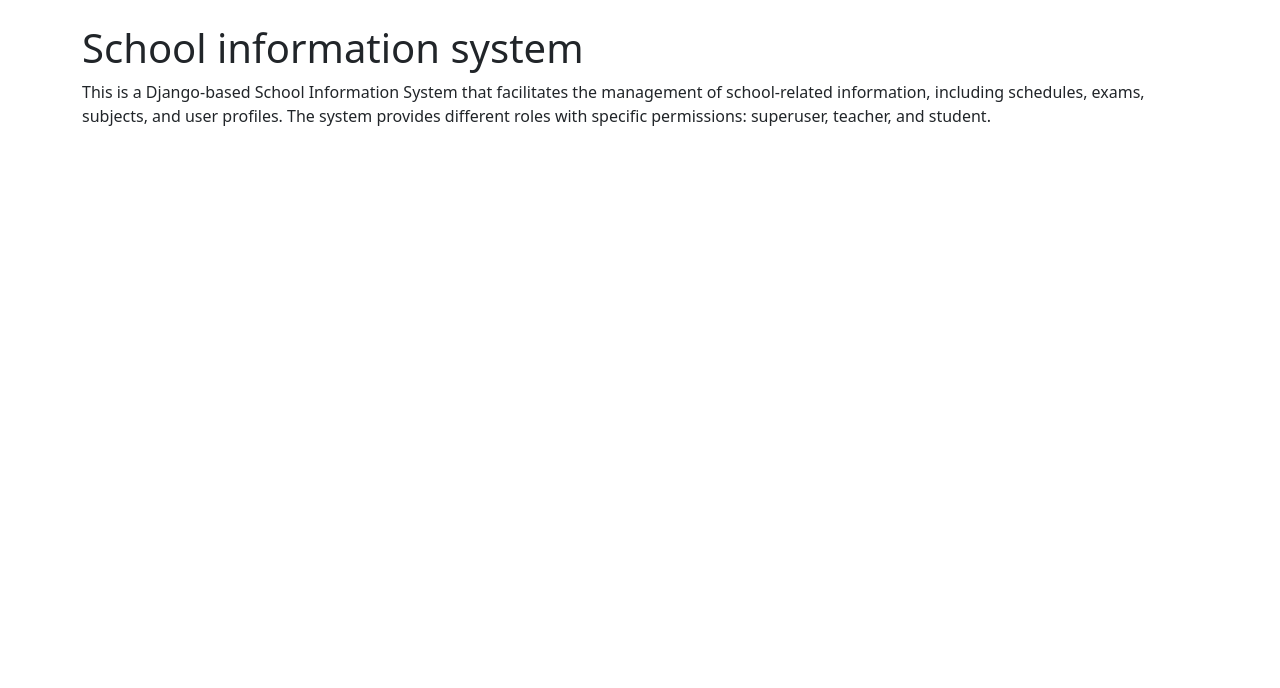
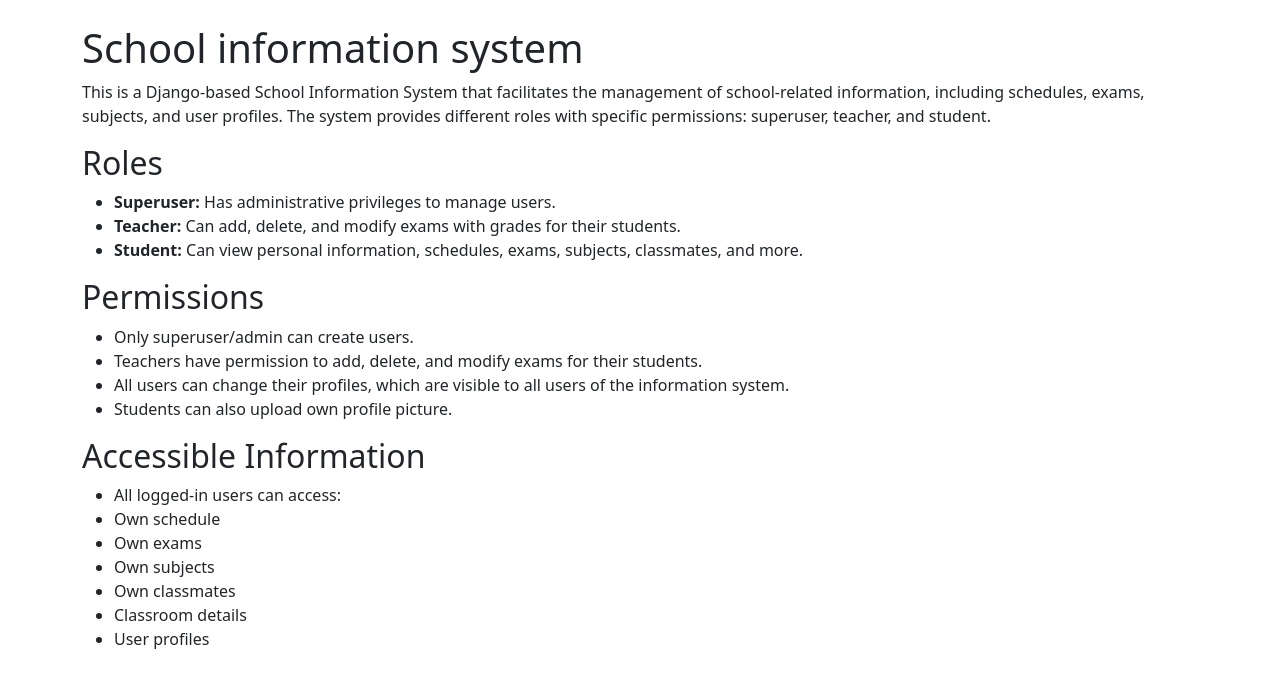
Before and after one commit to Johnny-FTW/School-Information-System, a Django app: page / in a window 1280 px wide. Shown: the part 46-734 px from the top of the page. Run offline with Django 4.2, Linux system fonts and the light colour scheme.

Commit message:
changed home.html and README.md

```diff
--- a/main_app/templates/home.html
+++ b/main_app/templates/home.html
@@ -9,4 +9,30 @@
     including schedules, exams, subjects, and user profiles. The system provides different roles with specific
     permissions: superuser, teacher, and student.</p>
 
+<h2>Roles</h2>
+    <ul>
+        <li><strong>Superuser:</strong> Has administrative privileges to manage users.</li>
+        <li><strong>Teacher:</strong> Can add, delete, and modify exams with grades for their students.</li>
+        <li><strong>Student:</strong> Can view personal information, schedules, exams, subjects, classmates, and more.</li>
+    </ul>
+
+    <h2>Permissions</h2>
+    <ul>
+        <li>Only superuser/admin can create users.</li>
+        <li>Teachers have permission to add, delete, and modify exams for their students.</li>
+        <li>All users can change their profiles, which are visible to all users of the information system.</li>
+        <li>Students can also upload own profile picture.</li>
+    </ul>
+
+    <h2>Accessible Information</h2>
+    <ul>
+        <li>All logged-in users can access:</li>
+        <li>Own schedule</li>
+        <li>Own exams</li>
+        <li>Own subjects</li>
+        <li>Own classmates</li>
+        <li>Classroom details</li>
+        <li>User profiles</li>
+    </ul>
+
 {% endblock %}
```
Also changed, not shown: README.md.
